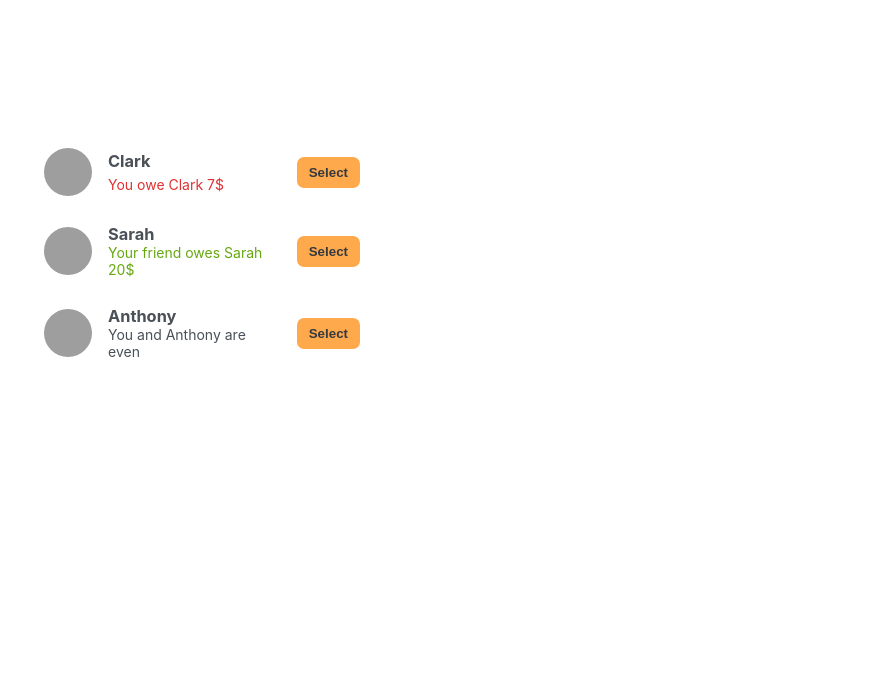
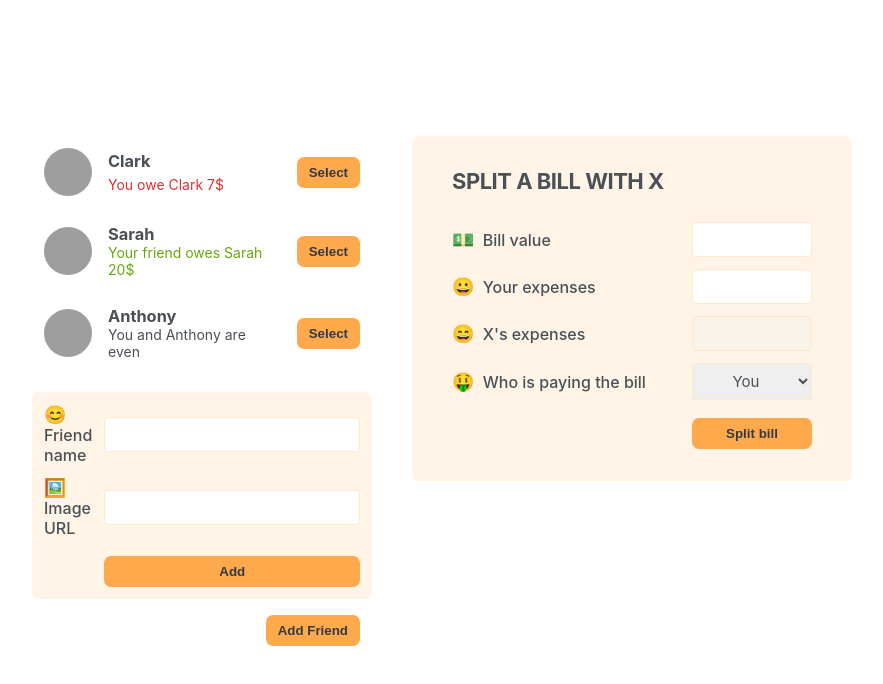
Before and after one commit to John-Paul-Alvarez/eat-n-split-, a React (Create React App) app: page / in a window 1280 px wide. Shown: the top 684 px of the page, without its empty margins (198-1081 px from the left). Built offline with nearby package versions, Linux system fonts and the light colour scheme; grey boxes are pictures that could not be loaded.

Commit message:
add forms

```diff
--- a/src/App.js
+++ b/src/App.js
@@ -23,7 +23,10 @@
   return <div className="app">
     <div className="sidebar">
       <FriendList/>
+      <FormAddFriend/>
+      <Button>Add Friend</Button>
       </div>
+      <FormSplitBill/>
   </div>
 }
 
@@ -42,6 +45,45 @@
     {friend.balance > 0 && (<p className="green"> Your friend owes {friend.name} {Math.abs(friend.balance)}$</p>)}
     {friend.balance === 0 && (<p> You and {friend.name} are even</p>)}
 
-    <button className="button"> Select</button>
+    <Button> Select</Button>
   </li>
 }
+
+function Button({children}){
+  return <button className="button"> {children}</button>
+}
+
+function FormAddFriend(){
+  return <form className="form-add-friend">
+    <label>😊 Friend name</label>
+    <input type='text'/>
+
+    <label>🖼️ Image URL</label>
+    <input type='text'/>
+
+    <Button> Add </Button>
+  </form>
+}
+
+function FormSplitBill(){
+  return<form className="form-split-bill">
+    <h2>Split a bill with X</h2>
+
+    <label>💵 Bill value</label>
+    <input type='text'/>
+
+    <label>😀 Your expenses</label>
+    <input type='text'/>
+
+    <label>😄 X's expenses</label>
+    <input type='text' disabled/>
+
+    <label>🤑 Who is paying the bill</label>
+    <select>
+      <option value="user">You</option>
+      <option value="friend">X</option>
+    </select>
+
+    <Button> Split bill </Button>
+  </form>
+}
```
